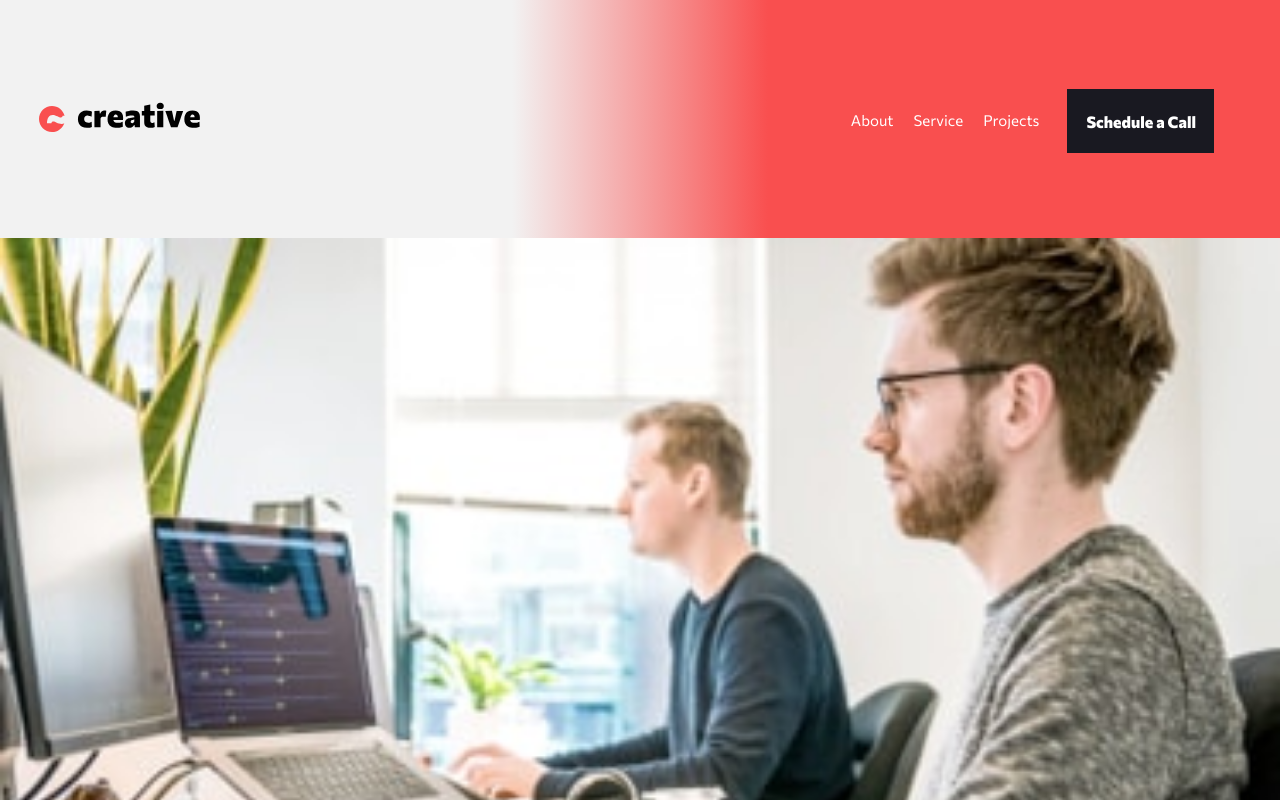
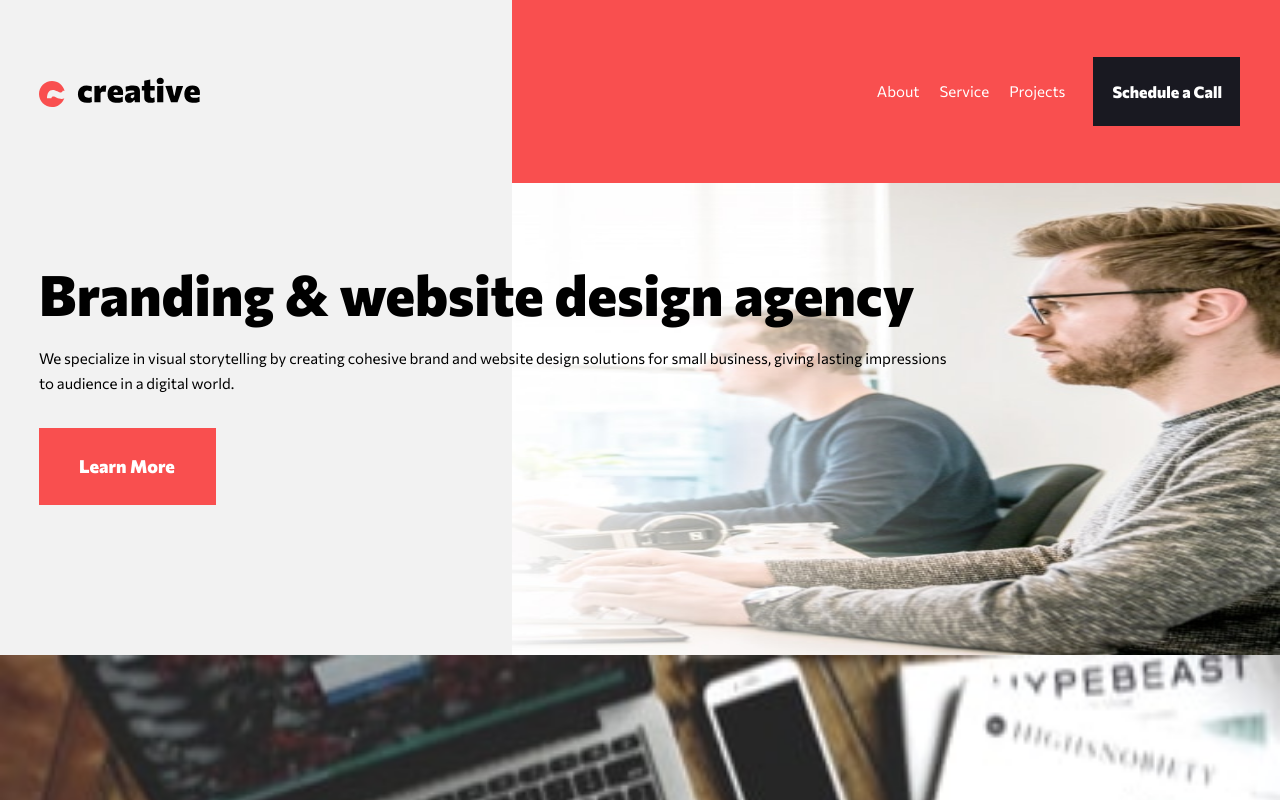
Before and after one commit to Oleksandr-Berd/creative-agency, a React (Create React App) app: page / in a window 1280 px wide. Shown: the top 800 px of the page. Built offline with nearby package versions, Linux system fonts and the light colour scheme.

Commit message:
about and header are done

```diff
--- a/package.json
+++ b/package.json
@@ -13,8 +13,10 @@
     "@types/react": "^18.2.46",
     "@types/react-dom": "^18.2.18",
     "axios": "^1.6.3",
+    "bootstrap": "^5.3.2",
     "formik": "^2.4.5",
     "react": "^18.2.0",
+    "react-bootstrap": "^2.9.2",
     "react-dom": "^18.2.0",
     "react-loader-spinner": "^6.1.6",
     "react-router-dom": "^6.21.1",
--- a/src/components/About/About.tsx
+++ b/src/components/About/About.tsx
@@ -1,17 +1,22 @@
 import * as SC from "./AboutStyle";
 
-import bgHero from "../../assets/images/mobile/image-hero.jpg";
+import bgHeroMob from "../../assets/images/mobile/image-hero.jpg";
+import bgHeroTab from '../../assets/images/tablet/image-hero.jpg'
+
 import LinkBtn from "../../ui/LinkBtn/LinkBtn";
 import { complySize } from "../../services/helpers";
+import { useMediaQuery } from "usehooks-ts";
 
 const About: React.FC = () => {
   const windowWidth = window.innerWidth;
   const initialWindowWidth = 375;
   const initialSize = 200;
 
+  const isTablet = useMediaQuery("(min-width:768px)")
+
   return (
     <SC.CommonCon
-      bg={bgHero}
+      bg={isTablet ? bgHeroTab : bgHeroMob}
       id="about"
       size={complySize(windowWidth, initialSize, initialWindowWidth)}
     >
--- a/src/components/About/AboutStyle.ts
+++ b/src/components/About/AboutStyle.ts
@@ -2,20 +2,35 @@ import styled from "@emotion/styled";
 import { IStyles } from "../../utils/interfaces";
 
 export const CommonCon = styled.section<IStyles>`
-padding-top: ${props => props.size};
+  padding-top: ${(props) => props.size};
 
-
-background: url(${props => props.bg});
+  background: url(${(props) => props.bg});
   background-size: contain;
   background-repeat: no-repeat;
-`
+
+  @media (min-width: 768px) {
+    padding-top: 77px;
+    padding-bottom: 150px;
+    padding-left: 39px;
+    padding-right: 331px;
+
+    text-align: left;
+
+    background-position: right;
+    background-size: 60% 100%;
+  }
+`;
 
 export const ContentCon = styled.div`
   padding-top: 56px;
   padding-bottom: 96px;
   padding-left: 24px;
   padding-right: 24px;
-`
+
+  @media (min-width: 768px){
+    padding: 0;
+  }
+`;
 
 export const Title = styled.h1`
   margin-bottom: 15px;
@@ -24,7 +39,13 @@ font-family: "ComExtraBold";
   font-size: 40px;
 
   color: #000;
-`
+
+  @media (min-width: 768px){
+    margin-bottom: 19px;
+
+    font-size: 56px;
+  }
+`;
 
 export const Body = styled.p`
   margin-bottom: 40px;
@@ -34,4 +55,8 @@ font-size: 15px;
   line-height: 1.67;
 
   color: #000;
-`
+
+  @media (min-width: 768px){
+    margin-bottom: 32px;
+  }
+`;
--- a/src/components/Menu/MenuStyled.ts
+++ b/src/components/Menu/MenuStyled.ts
@@ -30,6 +30,8 @@ export const MenuStyled = styled.menu`
     display: flex;
     flex-direction: row;
     align-items: center;
+
+    padding: 0;
 
     background-color: transparent;
   }
--- a/src/index.tsx
+++ b/src/index.tsx
@@ -1,5 +1,6 @@
 import React from 'react';
 import ReactDOM from 'react-dom/client';
+import 'bootstrap/dist/css/bootstrap.min.css';
 import './index.css';
 import App from './App';
 import reportWebVitals from './reportWebVitals';
--- a/src/layouts/Header/HeaderStyle.ts
+++ b/src/layouts/Header/HeaderStyle.ts
@@ -17,7 +17,7 @@ padding-right: 24px;
     padding-left: 39px;
     padding-right: 40px;
 
-    background: linear-gradient(to right, rgb(242, 242, 242) 40%, rgb(249, 79, 79) 60%);
+    background: linear-gradient(to right, rgb(242, 242, 242) 40%, rgb(249, 79, 79) 40%);
 
 }
 `
```
Also changed, not shown: 1 other file (tests, documents, lock files or other folders). Lines whose indentation alone changed are shown as unchanged.
